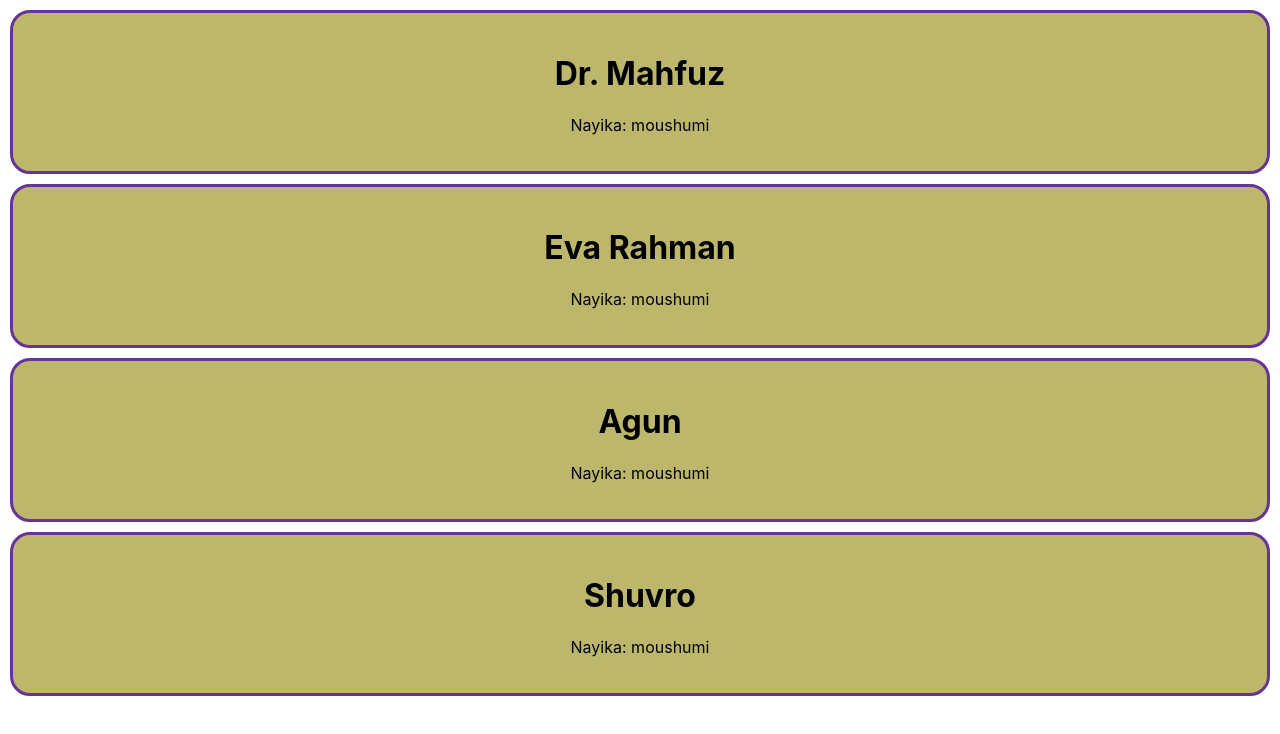
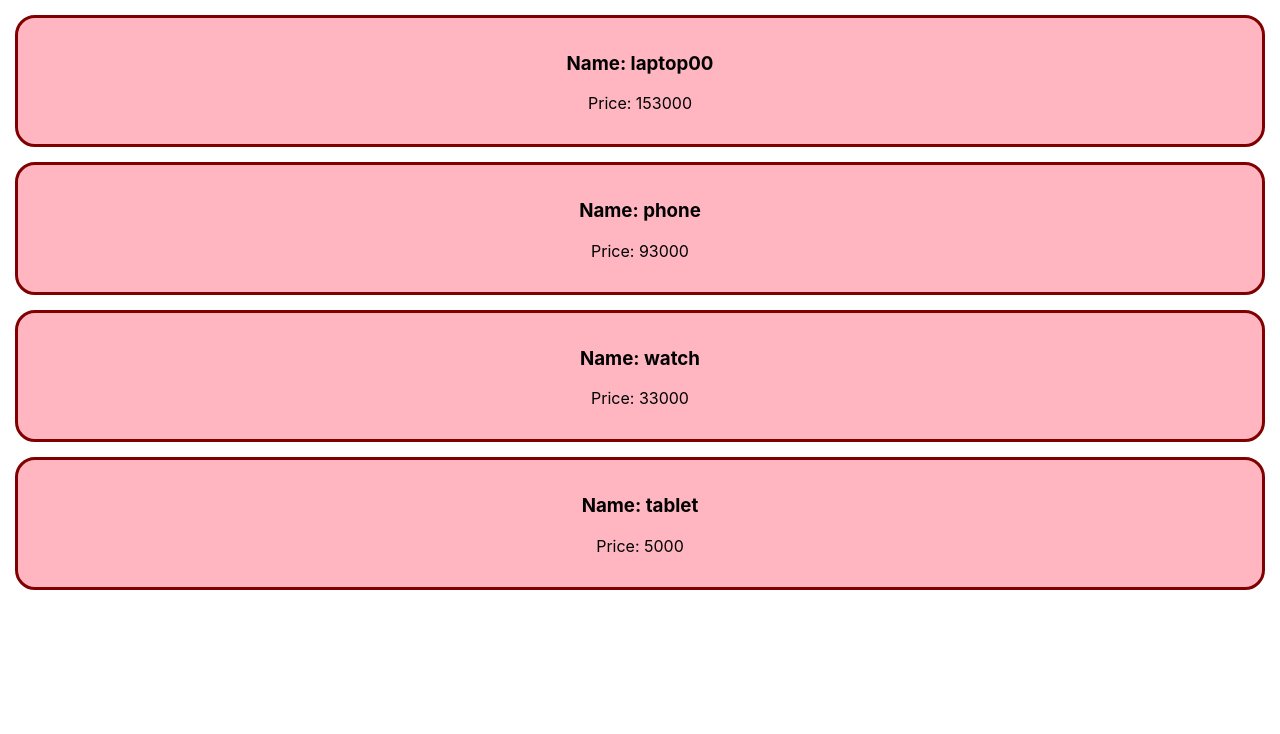
Before and after one commit to Rasujon3/reactjs-core-concepts, a React (Create React App) app: page / in a window 1280 px wide. Shown: the top 734 px of the page. Built offline with nearby package versions, Linux system fonts and the light colour scheme.

Commit message:
45-6 Concept Recap, JSX, components, props, display array of objects

```diff
--- a/src/App.css
+++ b/src/App.css
@@ -53,3 +53,11 @@
   margin: 10px;
   border-radius: 20px;
 }
+
+.product {
+  background-color: lightpink;
+  padding: 15px;
+  border: 3px solid maroon;
+  margin: 15px;
+  border-radius: 20px;
+}
--- a/src/App.js
+++ b/src/App.js
@@ -1,70 +1,30 @@
 import logo from "./logo.svg";
 import "./App.css";
 
-const number = 5555;
-const singers = [
-  { name: "Dr. Mahfuz", age: 50, job: "singer" },
-  { name: "Eva Rahman", age: 50, job: "singer2" },
-  { name: "Agun", age: 50, job: "sopno" },
-  { name: "Shuvro", age: 50, job: "pathor" },
-];
-
-const singerStyle = {
-  color: "purple",
-  backgroundColor: "white",
-};
-
 function App() {
-  const nayoks = [
-    "Rubel",
-    "BappaDa",
-    "Kuber",
-    "Jashim",
-    "Salman shah",
-    "Riyaz",
-    "Razzak",
-    "Anwar",
+  const products = [
+    { name: "laptop00", price: 153000 },
+    { name: "phone", price: 93000 },
+    { name: "watch", price: 33000 },
+    { name: "tablet", price: 5000 },
   ];
   return (
     <div className="App">
-      {/* {nayoks.map((nayok) => (
-        <>
-          <li>{nayok}</li>
-          <Person name={nayok} nayika="moushumi"></Person>
-        </>
-      ))} */}
-
-      {singers.map((singer) => (
-        <Person name={singer.name} nayika="moushumi"></Person>
+      {products.map((product) => (
+        <Product name={product.name} price={product.price}></Product>
       ))}
-
-      {/* <Person name={nayoks[1]} nayika="cheka"></Person>
-      <Person name={nayoks[2]} nayika="Kopila"></Person> */}
-      {/* <h5>New component. yehhhh</h5>
-      <p>Rock mama react mama.</p>
-      <Friend movie="Shingham" phone="01777"></Friend>
-      <Friend movie="Chak de" phone="01999"></Friend> */}
+      {/* <Product name="laptop" price="47000"></Product>
+      <Product name="phone" price="75000"></Product> */}
+      {/* <Product name="watch" price="3500"></Product> */}
     </div>
   );
 }
 
-const Person = (props) => {
-  // console.log(props);
-  // console.log(props.name);
+function Product(props) {
   return (
-    <div className="person">
-      <h1>{props.name}</h1>
-      <p>Nayika: {props.nayika}</p>
-    </div>
-  );
-};
-
-function Friend(props) {
-  console.log(props);
-  return (
-    <div className="container">
-      <h3>Name: {props.movie}</h3>
-      <p>phone: {props.phone}</p>
+    <div className="product">
+      <h3>Name: {props.name}</h3>
+      <p>Price: {props.price}</p>
     </div>
   );
 }
```
